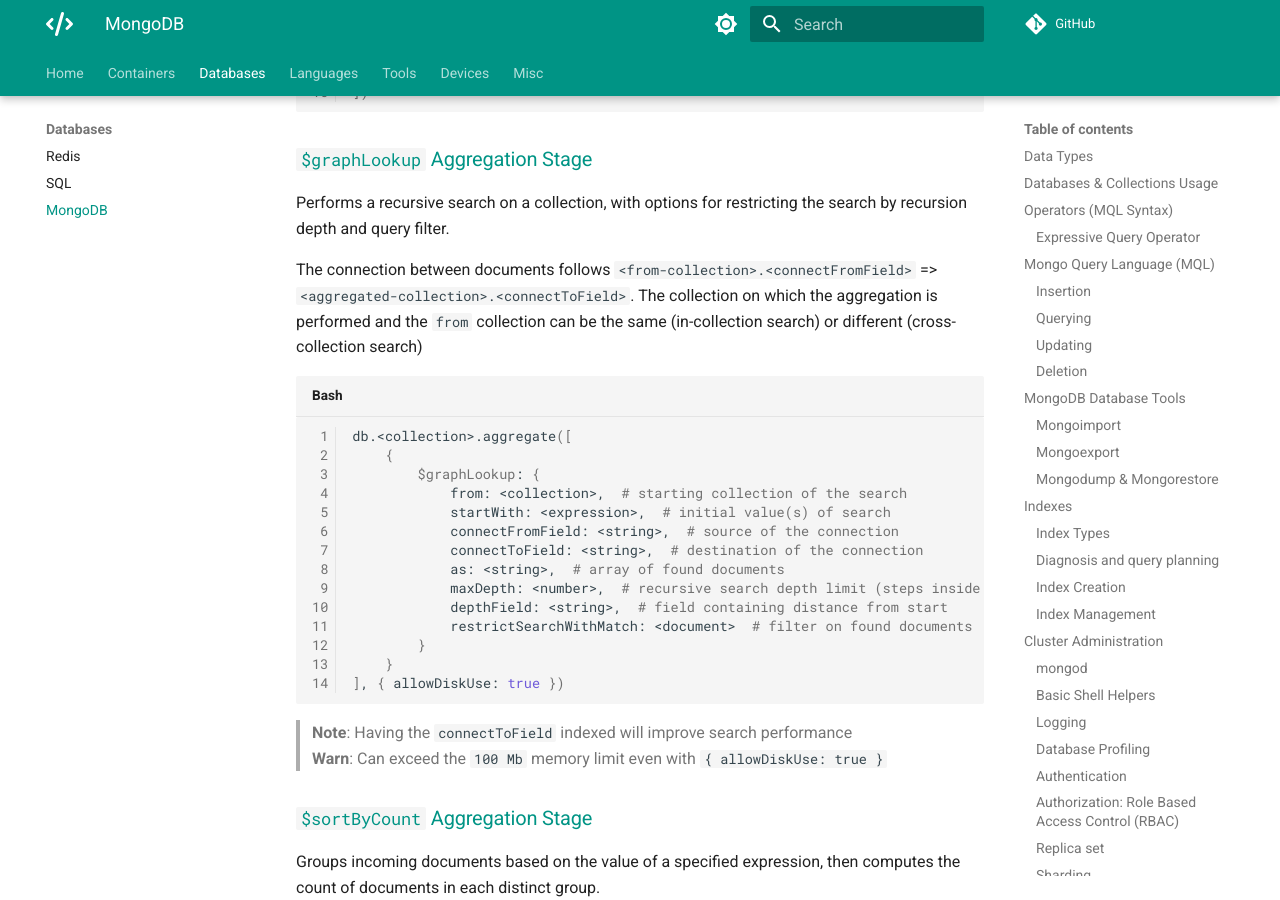
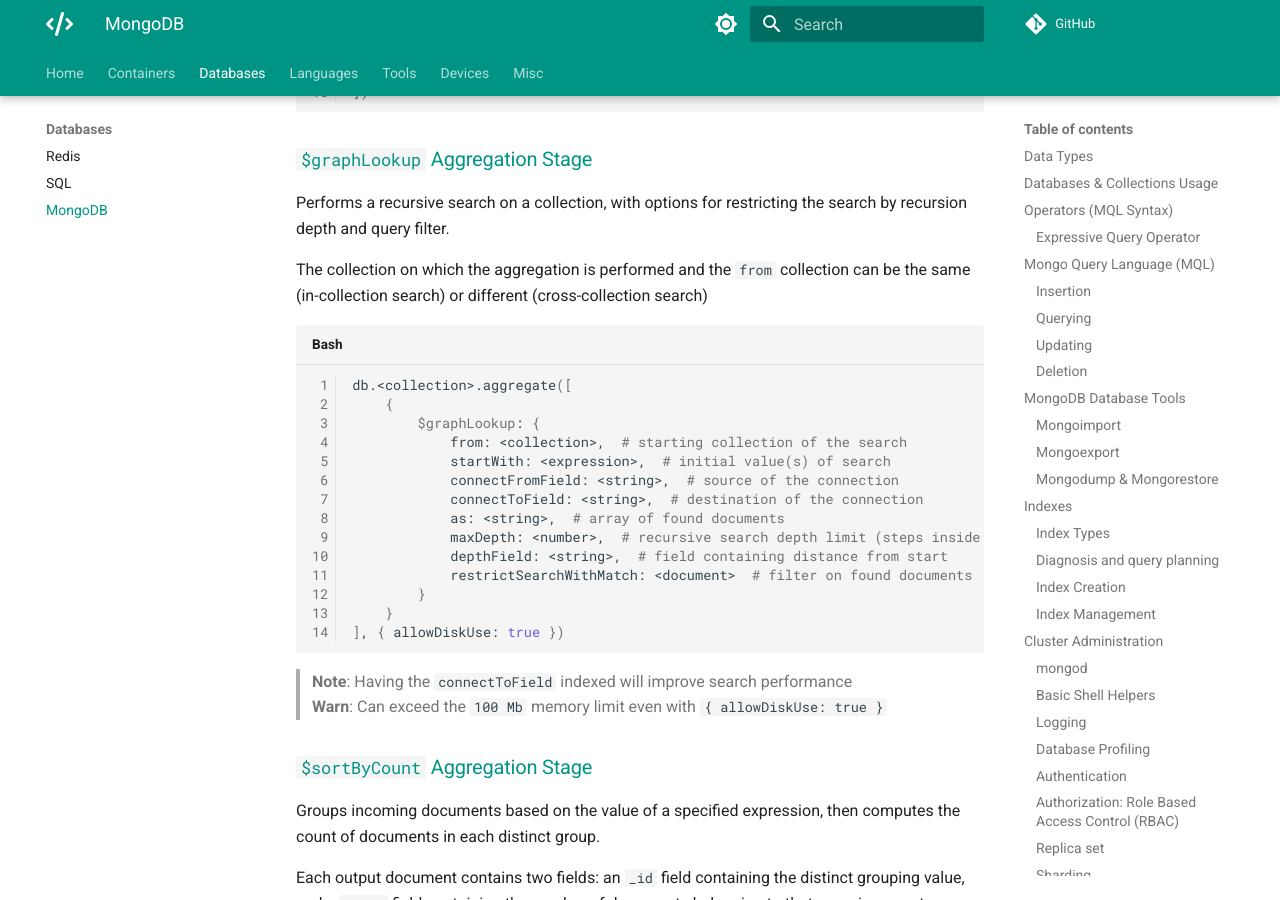
Before and after one commit to m-lamonaca/programming-notes, an MkDocs documentation site: the page built from docs/databases/mongo-db.md, in a window 1280 px wide and 900 px high, scrolled down 17226 px. Built offline with MkDocs 1.6.1 and Material for MkDocs 9.7.7, drawn with Linux system fonts in a browser that asks for light colours; comment, search, counter and statistics services are not loaded.

Commit message:
fix(mongodb): remove ambiguity on `$graphLookup` connections

````diff
--- a/docs/databases/mongo-db.md
+++ b/docs/databases/mongo-db.md
@@ -722,7 +722,7 @@
 
 Performs a recursive search on a collection, with options for restricting the search by recursion depth and query filter.
 
-The connection between documents follows `<from-collection>.<connectFromField>` => `<aggregated-collection>.<connectToField>`. The collection on which the aggregation is performed and the `from` collection can be the same (in-collection search) or different (cross-collection search)
+The collection on which the aggregation is performed and the `from` collection can be the same (in-collection search) or different (cross-collection search)
 
 ```sh
 db.<collection>.aggregate([
````
